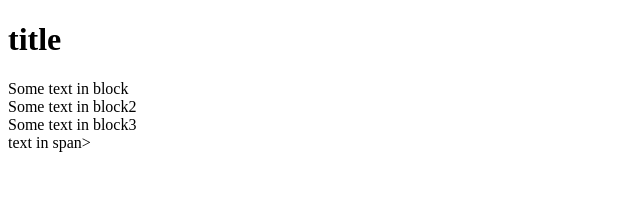
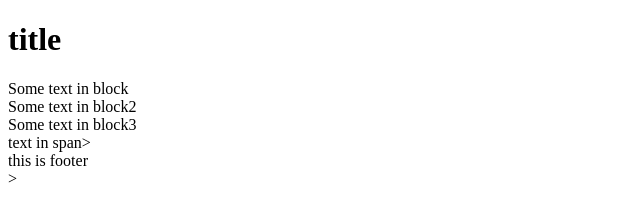
Before and after one commit to MagicBox15/git, a plain HTML site: page index.html in a window 1280 px wide. Shown: the whole page, without its empty margins (0-640 px from the left). Drawn offline with Linux system fonts and the light colour scheme.

Commit message:
added footer

```diff
--- a/index.html
+++ b/index.html
@@ -14,5 +14,7 @@
     <div>Some text in block3</div>
 
     <span>text in span</span>>
+
+    <footer>this is footer</footer>>
 </body>
 </html>
```
